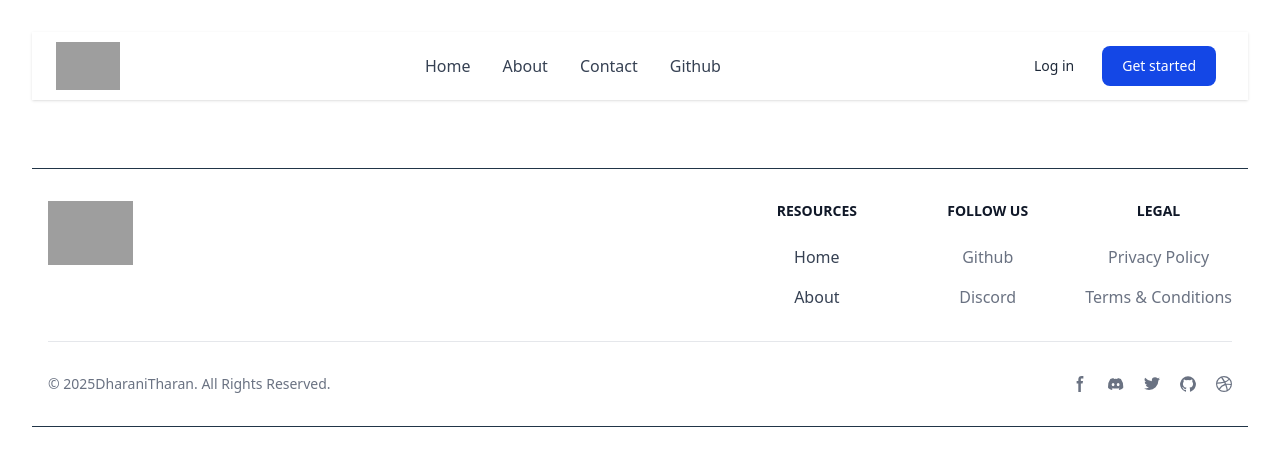
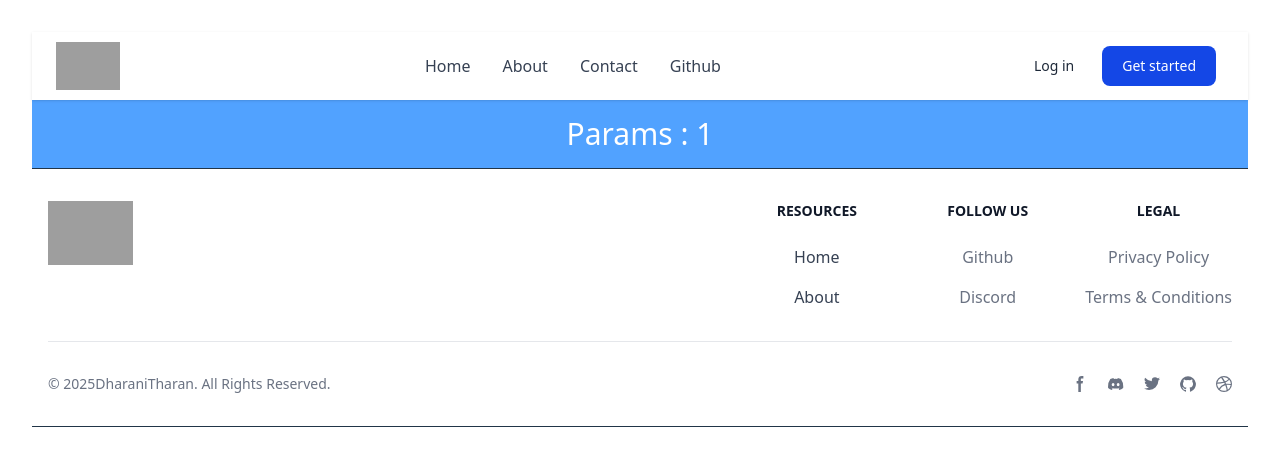
Before and after one commit to DharaniTharan06/React-router, a React (Vite) app: page /params/1 in a window 1280 px wide. Shown: the top 466 px of the page. Built offline with nearby package versions, Linux system fonts and the light colour scheme; grey boxes are pictures that could not be loaded.

Commit message:
Update: Custom routes from user

```diff
--- a/src/Components/Params/Params.jsx
+++ b/src/Components/Params/Params.jsx
@@ -2,7 +2,7 @@ import { useParams } from 'react-router-dom'
 function Params() {
   const {id} = useParams() //This is a router function not custom
   return (
-    <div className='bg-grey-400 text-white  text-3xl p-4'>Params : {id}</div>
+    <div className='bg-blue-400 text-white  text-3xl p-4'>Params : {id}</div>
   )
 }
 
--- a/src/index.css
+++ b/src/index.css
@@ -6,7 +6,7 @@
 
   color-scheme: light dark;
   color: rgba(255, 255, 255, 0.87);
-  background-color: #242424;
+  background-color: white;
 
   font-synthesis: none;
   text-rendering: optimizeLegibility;
```
